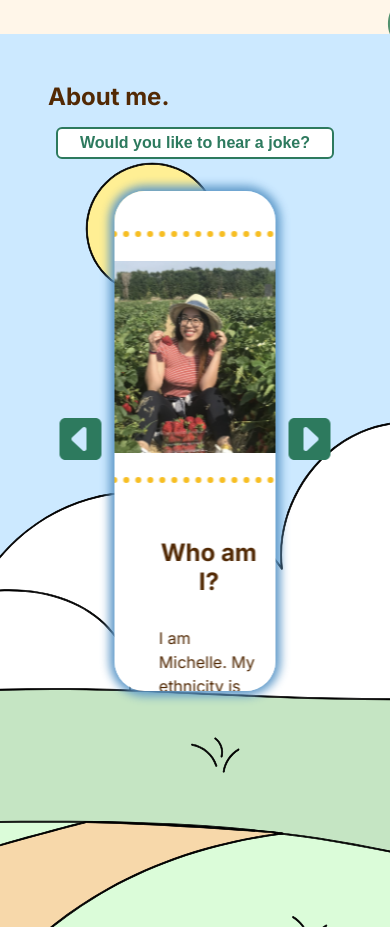
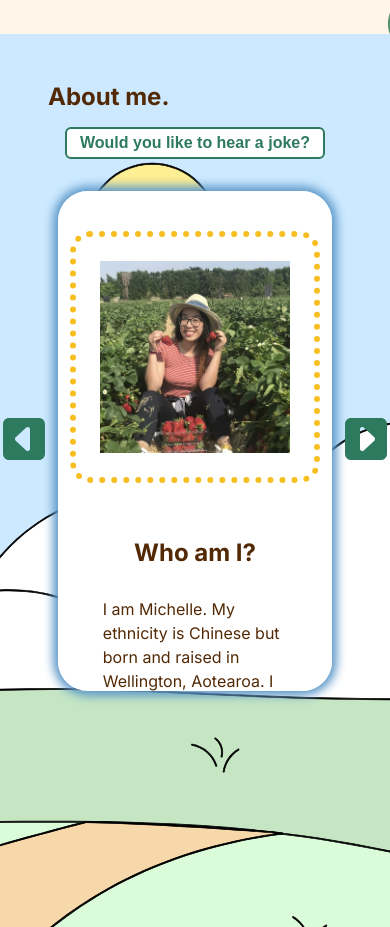
Before and after one commit to Michellelo123/my-webpage, a React (Vite) app in the folder personal-webpage/: page / in a window 390 px wide. Shown: the part 881-1808 px from the top of the page. Built offline with nearby package versions, Linux system fonts and the light colour scheme.

Commit message:
fixing some features when it was in mobile view

```diff
--- a/personal-webpage/src/components/About/About.jsx
+++ b/personal-webpage/src/components/About/About.jsx
@@ -76,9 +76,9 @@ export default function About() {
             </button>
           )}
           <div className={`${styles.answer} ${open ? "" : styles.hidden}`}>
-            {showJoke && <p>"How do you comfort a Javascript bug?</p>}
+            {showJoke && <p>"How do you comfort a Javascript bug?"</p>}
             {loading && <p>Loading answer...</p>}
-            {showAnswer && <p>"You console it</p>}
+            {showAnswer && <p>"You console it"</p>}
           </div>
         </div>
       </motion.div>
--- a/personal-webpage/src/components/About/About.module.css
+++ b/personal-webpage/src/components/About/About.module.css
@@ -23,11 +23,9 @@
   display: flex;
   flex-direction: row;
   align-items: center;
-  width: 80%;
-  position: relative;
-  left: 50%;
-  transform: translateX(-50%);
-  margin-top: 2rem;
+  width: 100%;
+  max-width: 1000px;
+  margin: 2rem auto 0;
   gap: 10px;
 }
 
@@ -100,7 +98,8 @@
   color: #2d7a5e;
   font-weight: 600;
   font-size: 1rem;
-  width: 30%;
+  width: 80%;
+  max-width: 400px;
   opacity: 0;
   animation: fadeIn 1.5s ease 0.3s forwards;
 }
@@ -116,7 +115,7 @@
 }
 .answer {
   border: 1px solid black;
-  width: 30%;
+  width: 80%;
   text-align: center;
   background-color: white;
   border: 2px solid #2d7a5e;
@@ -124,6 +123,7 @@
   padding: 0.3rem;
   color: #2d7a5e;
   margin-top: 10px;
+  max-width: 400px;
 }
 .hidden {
   display: none;
@@ -149,15 +149,23 @@
   background: #2d5a4d;
 }
 
-@media (max-width: 480px) {
+/* @media (max-width: 430px) {
   .carouselWrapper {
-    width: 85%;
+    width: 90%;
   }
   .jokeBtn {
     width: 85%;
   }
   .answer {
     width: 85%;
+  }
+} */
+
+@media (max-width: 480px) {
+  .carouselWrapper {
+    width: calc(100% + 4rem);
+    margin-left: -2rem;
+    margin-right: -2rem;
   }
 }
 
--- a/personal-webpage/src/components/Contact/Contact.module.css
+++ b/personal-webpage/src/components/Contact/Contact.module.css
@@ -69,6 +69,12 @@ textarea {
   }
 }
 
+@media (max-width: 700px) {
+  .form {
+    width: 100%;
+  }
+}
+
 @keyframes fadeIn {
   from {
     opacity: 0;
```
